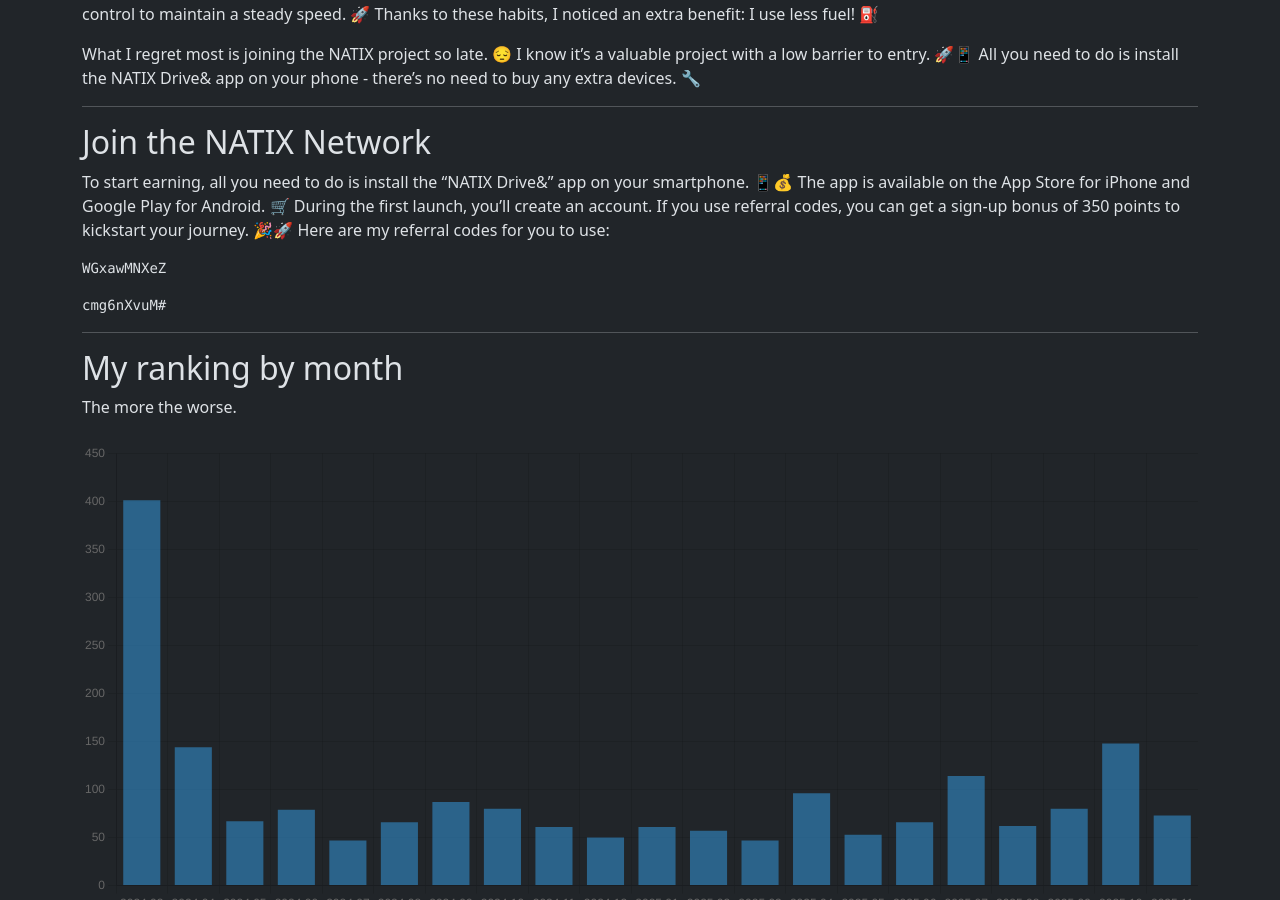
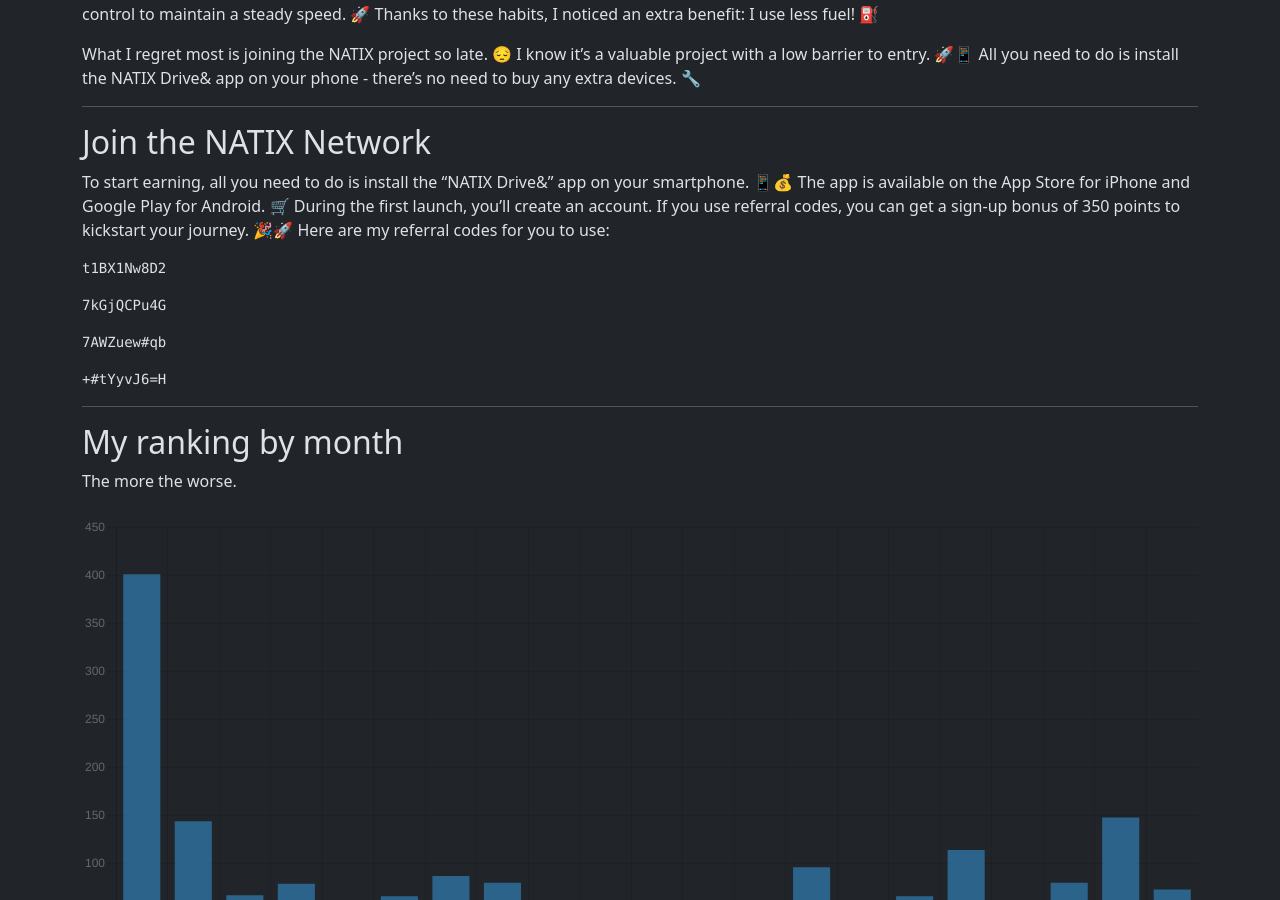
Before and after one commit to torrocus/natix, a Jekyll site: the page built from index.md, in a window 1280 px wide and 900 px high, scrolled down 2352 px. Built offline with Jekyll 4.4.1, drawn with Linux system fonts in a browser that asks for light colours; comment, search, counter and statistics services are not loaded.

Commit message:
Refresh referrer codes

````diff
--- a/index.md
+++ b/index.md
@@ -136,11 +136,19 @@ If you use referral codes, you can get a sign-up bonus of 350 points to kickstar
 Here are my referral codes for you to use:
 <!-- NATIX-REFERRAL-CODES-LIST:START -->
 ```
-WGxawMNXeZ
+t1BX1Nw8D2
 ```
 
 ```
-cmg6nXvuM#
+7kGjQCPu4G
+```
+
+```
+7AWZuew#qb
+```
+
+```
++#tYyvJ6=H
 ```
 <!-- NATIX-REFERRAL-CODES-LIST:END -->
 <!--
--- a/natix_referral_codes.csv
+++ b/natix_referral_codes.csv
@@ -131,3 +131,7 @@ createdOn,expirieOn,code,usedOn
 2025-12-14,2025-12-21,cmg6nXvuM#,
 2025-12-14,2025-12-21,bs4827N4fs,2025-12-15
 2025-12-14,2025-12-21,p#HHUyb6mV,2025-12-18
+2025-12-21,2025-12-28,t1BX1Nw8D2,
+2025-12-21,2025-12-28,7kGjQCPu4G,
+2025-12-21,2025-12-28,7AWZuew#qb,
+2025-12-21,2025-12-28,+#tYyvJ6=H,
````
